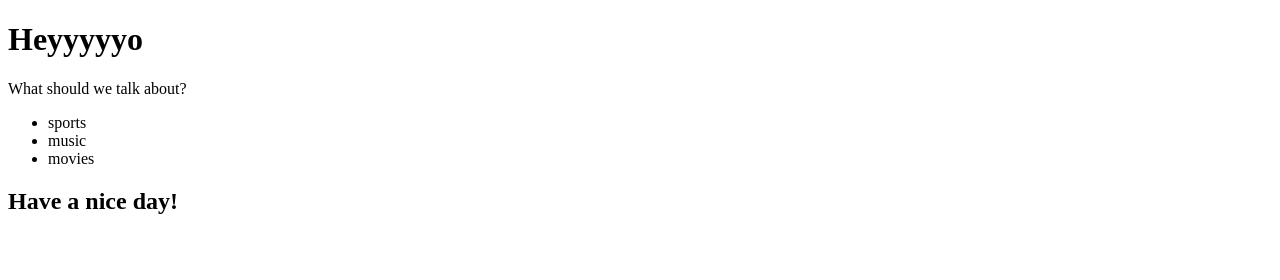
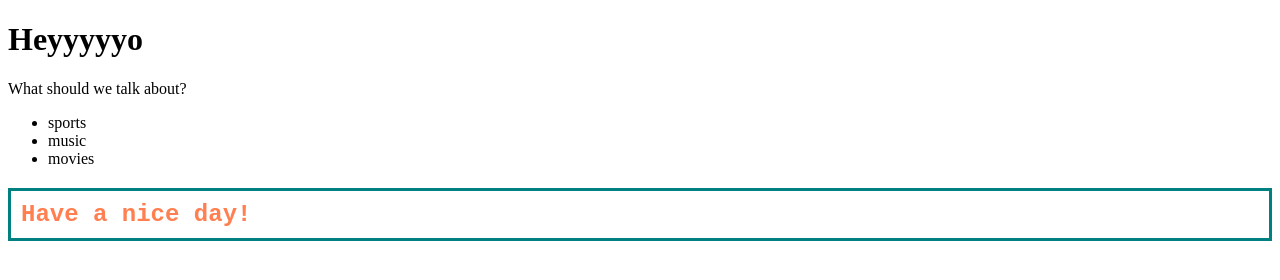
Before and after one commit to arerickson28/RhyceLab, a plain HTML site: page index.html in a window 1280 px wide. Drawn offline with Linux system fonts and the light colour scheme.

Commit message:
adding css

```diff
--- a/index.html
+++ b/index.html
@@ -1,6 +1,7 @@
 <!DOCTYPE html>
 <html lang="en">
 <head>
+    <link rel="stylesheet" href="style.css">
     <meta charset="UTF-8">
     <meta name="viewport" content="width=device-width, initial-scale=1.0">
     <title>RhyceLab</title>
--- /dev/null
+++ b/style.css
@@ -0,0 +1,8 @@
+h2 {
+    font-family: 'Courier New', Courier, monospace;
+    color: coral;
+    padding: 10px;
+    border: solid;
+    border-width: 3px;
+    border-color: teal;
+}
```
